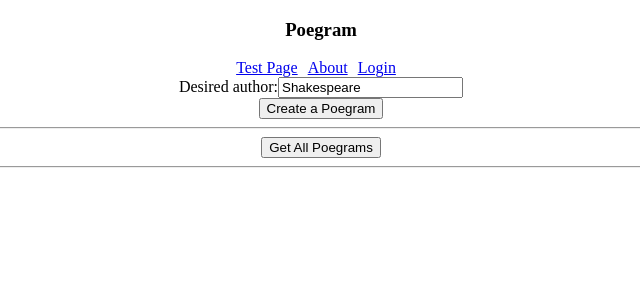
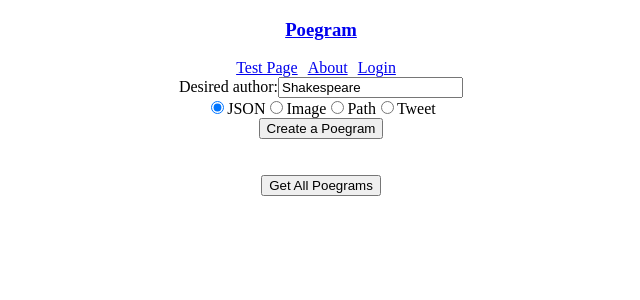
Before and after one commit to Poetica-Technica/poetica-react, a React (Create React App) app: page / in a window 1280 px wide. Shown: the top 300 px of the page, without its empty margins (319-959 px from the left). Built offline with nearby package versions, Linux system fonts and the light colour scheme; sample sign-in values are in the browser's storage; a web font is replaced by a local one.

Commit message:
Add radios for Poegram form, point to backend Heroku

```diff
--- a/src/App.js
+++ b/src/App.js
@@ -26,7 +26,7 @@ export default class App extends React.Component {
     return (
       <div className="App">
         <header>
-          <h3>Poegram</h3>
+          <h3><a href="/">Poegram</a></h3>
         </header>
         <BrowserRouter>
         <Navigation user={this.state.user}/>
--- a/src/Login.js
+++ b/src/Login.js
@@ -2,8 +2,8 @@ import React, { Component } from 'react'
 import request from 'superagent';
 import './Login.css';
 
-// const URL='https://glacial-shelf-60937.herokuapp.com';
-const URL='http://localhost:7890'
+const URL='https://poegram.herokuapp.com';
+// const URL='http://localhost:7890'
 
 export default class TodoListLogin extends Component {
     state = {
--- a/src/TestFile.js
+++ b/src/TestFile.js
@@ -6,6 +6,7 @@ import RenderPoegram from './RenderPoegram.js'
 export default class PoegramCreate extends React.Component {
   state = {
     author: 'Shakespeare',
+    format: 'json',
     data: [],
   }
 
@@ -13,9 +14,9 @@ export default class PoegramCreate extends React.Component {
     this.setState({});
   }
 
-  handleCreate = async () => {
-    const createdPoegram = await createPoegram(this.state.author);
-    console.log('Poegram:',createdPoegram);
+  handleSubmit = async (e) => {
+    e.preventDefault();
+    const createdPoegram = await createPoegram(this.state.author, this.state.format);
     this.setState({ data: [createdPoegram] });
   }
 
@@ -34,14 +35,49 @@ export default class PoegramCreate extends React.Component {
     return (
       <div className="container">
         <div className="poegram-create">
-          Desired author:
-          <input value={this.state.author} onChange={(e) => this.setState({ author: e.target.value })} />
+          <form id="myForm" onSubmit={this.handleSubmit}>
+            Desired author:
+            <input value={this.state.author} onChange={(e) => this.setState({ author: e.target.value })} />
+            <br />
+            <div className="radio-buttons">
+              <input
+                id="radio-json"
+                name="poegram-create"
+                type="radio"
+                onClick={(e) => this.setState({ format: e.target.value })}
+                value="json"
+                defaultChecked />
+              <label htmlFor="radio-json">JSON</label>
+              <input
+                id="radio-image"
+                name="poegram-create"
+                type="radio"
+                onClick={(e) => this.setState({ format: e.target.value })}
+                value="image" />
+              <label htmlFor="radio-image">Image</label>
+              <input
+                id="radio-path"
+                name="poegram-create"
+                type="radio"
+                onClick={(e) => this.setState({ format: e.target.value })}
+                value="path" />
+              <label htmlFor="radio-path">Path</label>
+              <input
+                id="radio-tweet"
+                name="poegram-create"
+                type="radio"
+                onClick={(e) => this.setState({ format: e.target.value })}
+                value="tweet" />
+              <label htmlFor="radio-tweet">Tweet</label>
+            </div>
+            <button type="submit">Create a Poegram</button>
+          </form>
+
           <br />
-          <button onClick={this.handleCreate}>Create a Poegram</button>
-          <hr />
+          <br />
           <button onClick={this.handleGetAll}>Get All Poegrams</button>
+          <br />
           {/* <button onClick={this.handleGetMy}>Get My Poegrams</button> */}
-          <hr />
         </div>
         <div>
           {this.state.data.map(poegram => <RenderPoegram key={poegram._id} poegram={poegram} />)}
--- a/src/api.js
+++ b/src/api.js
@@ -1,17 +1,17 @@
 import request from 'superagent';
 
-// const URL='https://glacial-shelf-60937.herokuapp.com'
-const URL='http://localhost:7890'
+const URL='https://poegram.herokuapp.com'
+// const URL='http://localhost:7890'
 
-export async function createPoegram(author) {
+export async function createPoegram(author, format) {
     const response = await request
-        .get(`${URL}/api/v1/create/?author=${author}`).withCredentials()
+        .get(`${URL}/api/v1/create/?author=${author}&format=${format}`).withCredentials()
     return response.body;
 }
 
 export async function getMyPoegrams() {
     const response = await request
-        .get(`${URL}/api/v1/users/poegrams`).withCredentials()
+        .get(`${URL}/api/v1/poegrams`).withCredentials()
     return response.body;
 }
 
```
